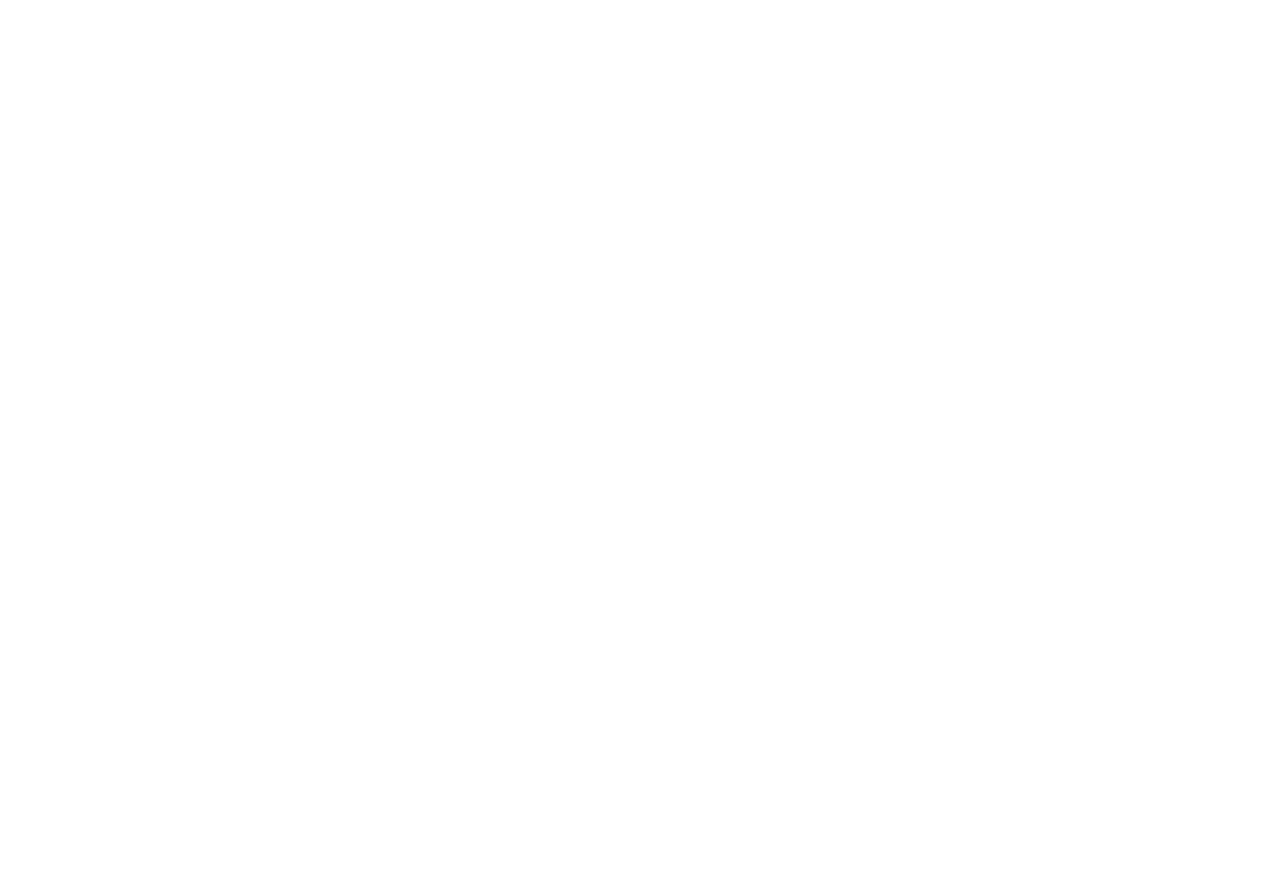
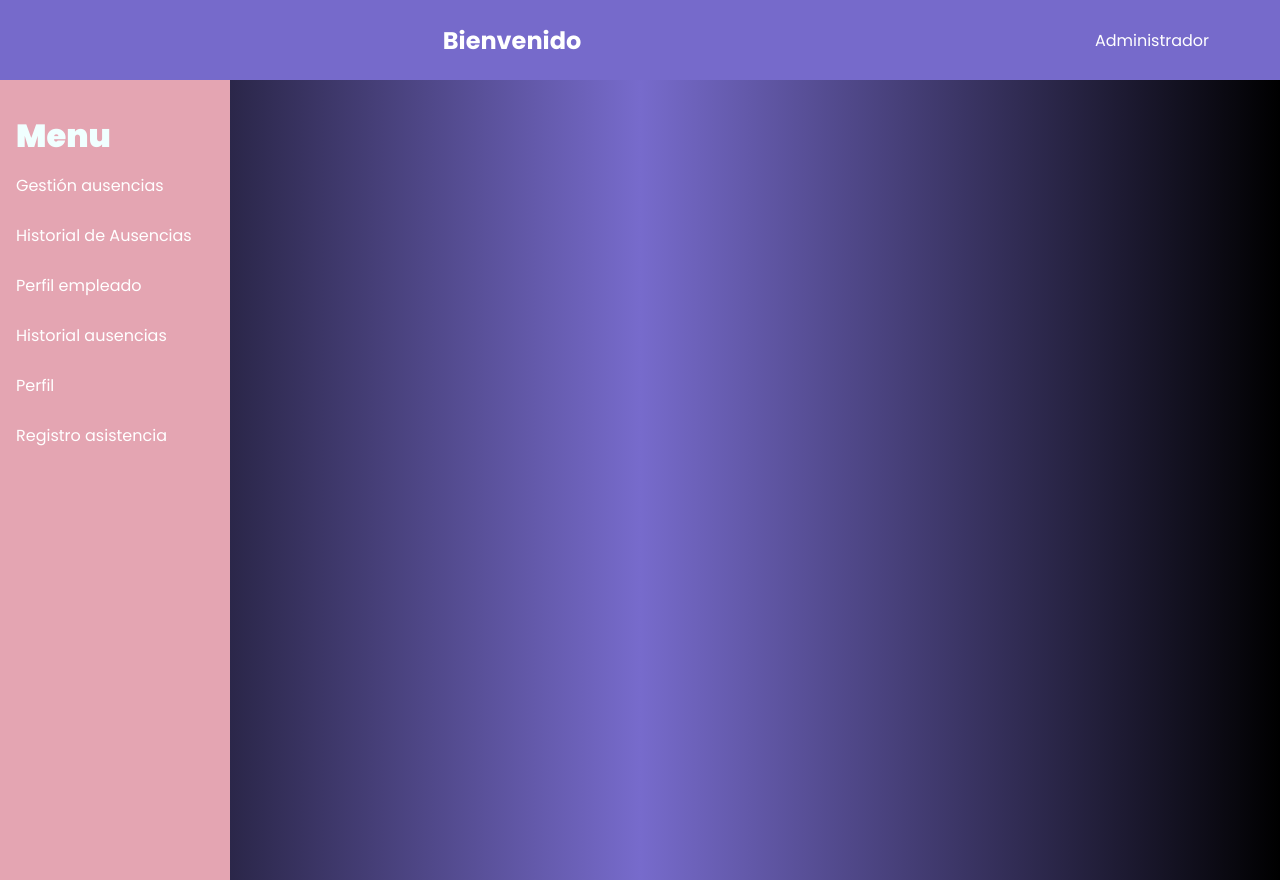
Before and after one commit to xeduark/Asistify, a React (Vite) app: page / in a window 1280 px wide. Before the commit the page ends 800 px from the top, so only its background shows below. Built offline with nearby package versions, Linux system fonts and the light colour scheme; sample sign-in values are in the browser's storage.

Commit message:
navbar y sidebar

```diff
--- a/src/components/auth/Login.jsx
+++ b/src/components/auth/Login.jsx
@@ -1,4 +1,4 @@
-import React, { useState } from "react";
+import { useState } from "react";
 import Style from "./login.module.css";
 import PopupError from "../popups/PopupError";
 import { FaUser, FaLock, FaFacebookSquare, FaGoogle } from "react-icons/fa";
--- a/src/components/layouts/Navbar.jsx
+++ b/src/components/layouts/Navbar.jsx
@@ -0,0 +1,15 @@
+import style from './css/navbar.module.css'
+
+export default function Navbar() {
+  const nombre = ""
+  return (
+    <nav className={style.navbar_main}>
+      <div className={style.section_menu}>
+        <h1>Bienvenido {nombre}</h1>
+      </div>
+      <div className={style.section_perfil}>
+        <p>Administrador</p>
+      </div>
+    </nav>
+  )
+}
--- a/src/components/layouts/Sidebar.jsx
+++ b/src/components/layouts/Sidebar.jsx
@@ -0,0 +1,42 @@
+import style from "./css/sidebar.module.css";
+import { NavLink } from "react-router-dom";
+
+export default function Sidebar() {
+  return (
+    <div className={style.sidebar_main}>
+      <h1>Menu</h1>
+      <ul className={style.main_list}>
+        <li className={style.list_option}>
+          <NavLink to="gestión-ausencias" activeClassName="active">
+            Gestión ausencias
+          </NavLink>
+        </li>
+        <li className={style.list_option}>
+          <NavLink to="historial-ausencias" activeClassName="active">
+            Historial de Ausencias
+          </NavLink>
+        </li>
+        <li className={style.list_option}>
+          <NavLink to="perfil-empleado" activeClassName="active">
+            Perfil empleado
+          </NavLink>
+        </li>
+        <li className={style.list_option}>
+          <NavLink to="historial-ausencias" activeClassName="active">
+            Historial ausencias
+          </NavLink>
+        </li>
+        <li className={style.list_option}>
+          <NavLink to="perfil" activeClassName="active">
+            Perfil
+          </NavLink>
+        </li>
+        <li className={style.list_option}>
+          <NavLink to="registro-asistencia" activeClassName="active">
+            Registro asistencia
+          </NavLink>
+        </li>
+      </ul>
+    </div>
+  );
+}
--- /dev/null
+++ b/src/components/layouts/css/navbar.module.css
@@ -0,0 +1,24 @@
+.navbar_main {
+  width: 100%; /* Ancho */
+  height: 80px; /* Alto */
+  background: #766acb;
+  color: white;
+  display: flex;
+  justify-content: center;
+  align-items: center;
+  flex-direction: row;
+}
+
+.section_menu {
+  width: 80%;
+  height: auto;
+  display: flex;
+  justify-content: center;
+}
+
+.section_perfil {
+  width: 20%;
+  height: auto;
+  display: flex;
+  justify-content: center;
+}
--- /dev/null
+++ b/src/components/layouts/css/sidebar.module.css
@@ -0,0 +1,34 @@
+.sidebar_main {
+    background: #e4a5b2;
+    width: 18%;
+    height: 100vh;
+    padding: 2rem 1rem;
+    margin: 0px;
+}
+
+.sidebar_main h1{
+    color: azure;
+    font-size: 2rem; /* Tamaño*/
+    font-weight: 900; /* Grosor */
+}
+
+.main_list {
+    height: auto;
+}
+.list_option {
+    height: 50px;
+    display: flex;
+    align-items: center;
+    justify-content: left;
+}
+
+.list_option a{
+    color: white;
+    text-decoration: none;
+    font-size: 1rem;
+    cursor: pointer;
+}
+.list_option a:hover{
+    color: blueviolet;
+    transition: 0.5s;
+}
--- a/src/components/pages/Dashboard.jsx
+++ b/src/components/pages/Dashboard.jsx
@@ -1,19 +1,23 @@
-import React from "react";
-import style from './dashboard.module.css'
+import style from "./dashboard.module.css";
 import { Outlet } from "react-router-dom";
 import { useState } from "react";
+import Navbar from "../layouts/Navbar";
+import Sidebar from "../layouts/Sidebar";
 
 const Dashboard = () => {
+  const [abrirMenu, cerrarMenu] = useState(false); //Esto
 
-    const[abrirMenu, cerrarMenu] = useState(false);//Esto
-
-    const toggleSidebar = () => {//Esta constante es, para pasar el hook luego al crear  el menu lateral
+  const toggleSidebar = () => {
+    //Esta constante es, para pasar el hook luego al crear  el menu lateral
     cerrarMenu(!abrirMenu);
   };
 
   return (
-        <main>
+    <>
+      <Navbar />
+      <main className={style.bashboard_main}>
         {/*AQUI DEBE IR EL NAVBAR E IMPORTADO */}
+        <Sidebar />
         <section className={style.panelControl}>
           {/*AQUI DEBE IR MENU LATERAL E IMPORTADO*/}
           <section>
@@ -21,6 +25,7 @@
           </section>
         </section>
       </main>
+    </>
   );
 };
 
--- a/src/components/pages/GestionAusencias.jsx
+++ b/src/components/pages/GestionAusencias.jsx
@@ -4,7 +4,8 @@
 
     return (
 
-       <></>
+       <>
+       <p>Gestion asusencias</p></>
 
     );
 };
--- a/src/components/routes/ProtectorRuta.jsx
+++ b/src/components/routes/ProtectorRuta.jsx
@@ -1,11 +1,10 @@
-import React from "react";
-import { Children } from "react";
 import { Navigate } from "react-router-dom";
 
 const isAuthenticated = () => {
     const token = localStorage.getItem("autenticacionToken");
     return token !== null;//esto verifica si existe el token
 };
+ // eslint-disable-next-line react/prop-types
  const ProtectorRuta = ({ children }) => {
     return isAuthenticated() ? children : <Navigate to="/login" />;
  };
```
Also changed, not shown: src/index.css (line endings or trailing spaces), 1 other file (tests, documents, lock files or other folders). Lines whose indentation alone changed are shown as unchanged.
